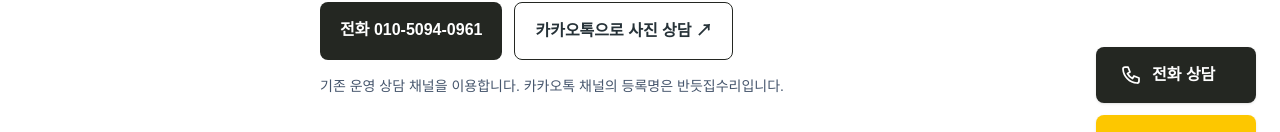
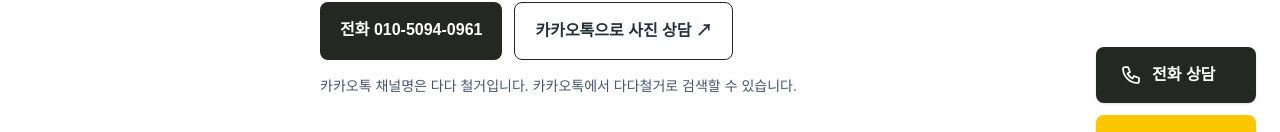
Before and after one commit to kimd10041004-gif/home-repair-landing, a Next.js app: page /estimate in a window 1280 px wide. Shown: the part 291-423 px from the top of the page. Built offline with nearby package versions, Linux system fonts and the light colour scheme.

Commit message:
사진 상담 페이지에 다다 철거 채널명 안내

```diff
--- a/src/app/estimate/page.tsx
+++ b/src/app/estimate/page.tsx
@@ -5,7 +5,7 @@
 export const metadata: Metadata = {
   title: "사진 상담",
   description:
-    "다다철거 상담은 기존 전화·카카오톡 채널로 진행하세요. 기존 집수리 사진 접수도 이용할 수 있습니다.",
+    "다다철거 상담은 전화·다다 철거 카카오톡 채널로 진행하세요. 기존 집수리 사진 접수도 이용할 수 있습니다.",
   alternates: { canonical: "/estimate" },
 };
 
@@ -20,7 +20,7 @@
         <a href={`tel:${SITE.phone}`} className="rounded-lg bg-brand-navy px-5 py-4 font-semibold text-white">전화 {SITE.phone}</a>
         <a href={SITE.kakaoUrl} target="_blank" rel="noopener noreferrer" className="rounded-lg border border-brand-navy px-5 py-4 font-semibold">카카오톡으로 사진 상담 ↗</a>
       </div>
-      <p className="mt-4 text-sm text-slate-600">기존 운영 상담 채널을 이용합니다. 카카오톡 채널의 등록명은 반듯집수리입니다.</p>
+      <p className="mt-4 text-sm text-slate-600">카카오톡 채널명은 다다 철거입니다. 카카오톡에서 다다철거로 검색할 수 있습니다.</p>
       <details className="mt-10 rounded-xl border border-slate-200 p-5">
         <summary className="cursor-pointer text-lg font-semibold">기존 집수리 사진 접수</summary>
         <p className="mt-4 text-sm leading-7 text-slate-600">생활 집수리·주거 케어·스마트홈 신청서입니다. 철거 견적이나 철거 접수로 처리되는 양식은 아닙니다.</p>
```
